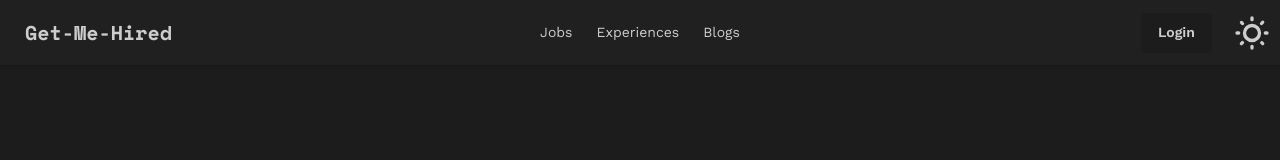
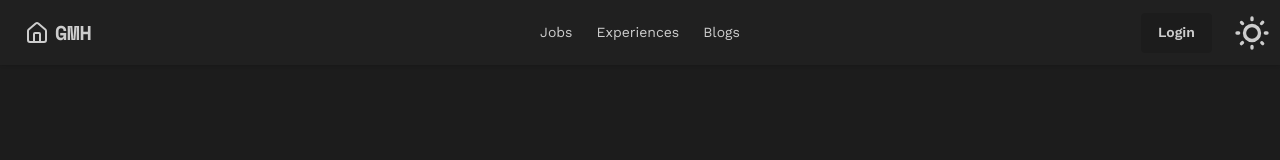
Before and after one commit to TheSushantKumbhar/get_me_hired, a React (Vite) app in the folder frontend/: page / in a window 1280 px wide. Shown: the top 160 px of the page. Built offline with nearby package versions, Linux system fonts and the light colour scheme.

Commit message:
refactoring + navbar changes

```diff
--- /dev/null
+++ b/frontend/src/api/api.js
@@ -0,0 +1,4 @@
+export const getJobs = async () => {
+  const response = await fetch("http://localhost:3000/job");
+  return await response.json();
+};
--- a/frontend/src/components/General/Navbar.jsx
+++ b/frontend/src/components/General/Navbar.jsx
@@ -1,6 +1,7 @@
 import { useNavigate } from "react-router-dom";
 import LoginModal from "../Login/LoginModal";
 import ThemeController from "./ThemeController";
+import { Home } from "lucide-react";
 
 function Navbar() {
   const navigate = useNavigate();
@@ -53,7 +54,8 @@ function Navbar() {
           className="btn btn-ghost text-xl font-space-mono"
           onClick={() => navigate("/")}
         >
-          Get-Me-Hired
+          <Home />
+          GMH
         </a>
       </div>
       <div className="navbar-center hidden lg:flex">
--- a/frontend/src/pages/Jobs.jsx
+++ b/frontend/src/pages/Jobs.jsx
@@ -1,15 +1,23 @@
 import { useQuery } from "@tanstack/react-query";
 import JobCard from "../components/Jobs/JobCard";
 import { Search } from "lucide-react";
+import { getJobs } from "../api/api";
 
 function Jobs() {
-  const { data, isLoading } = useQuery({
+  const { data, isLoading, error } = useQuery({
     queryKey: ["jobs"],
     queryFn: getJobs,
   });
 
   if (isLoading)
     return <div className="pt-[5vh] text-6xl font-space-mono">Loading....</div>;
+
+  if (error)
+    return (
+      <div className="pt-[5vh] text-6xl font-space-mono text-warning">
+        {error}
+      </div>
+    );
 
   return (
     <div className="w-full h-full pt-[5vh] flex justify-center align-middle flex-wrap">
@@ -29,9 +37,4 @@ function Jobs() {
   );
 }
 
-const getJobs = async () => {
-  const response = await fetch("http://localhost:3000/job");
-  return await response.json();
-};
-
 export default Jobs;
```
